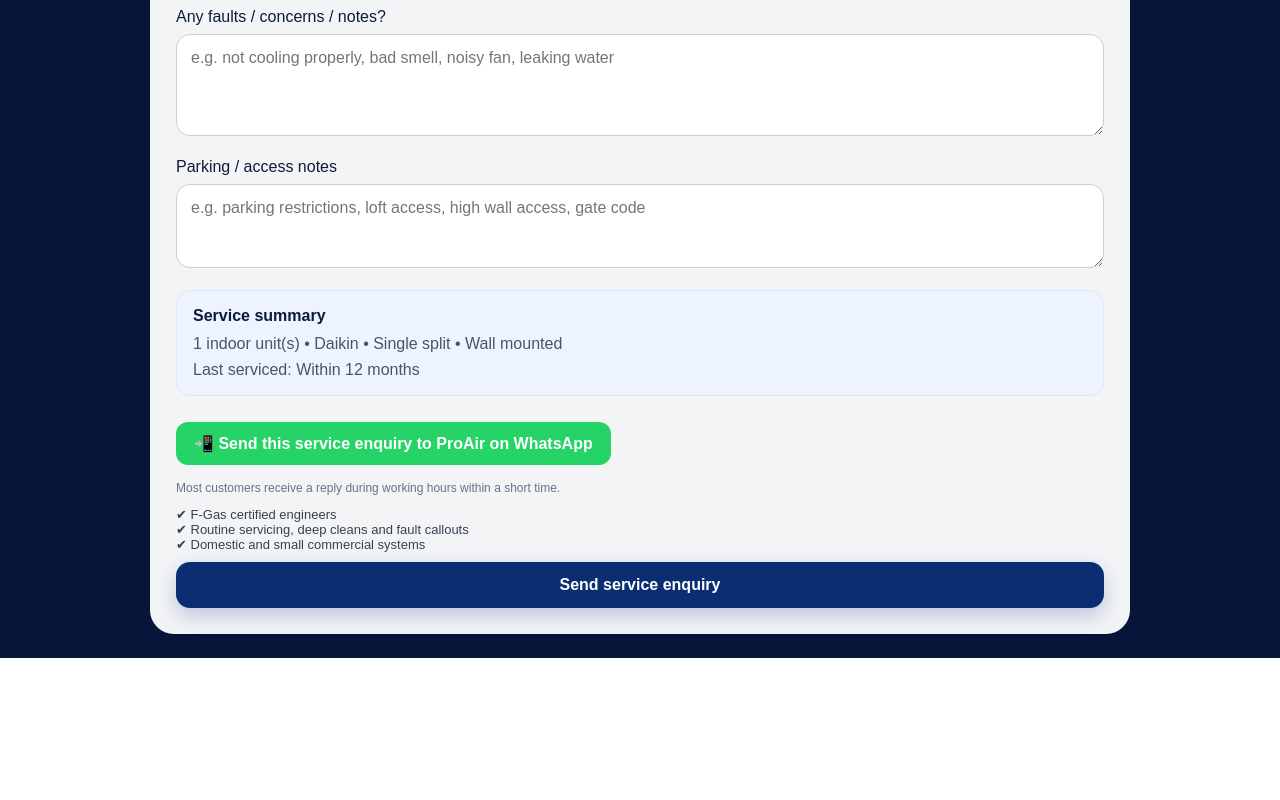
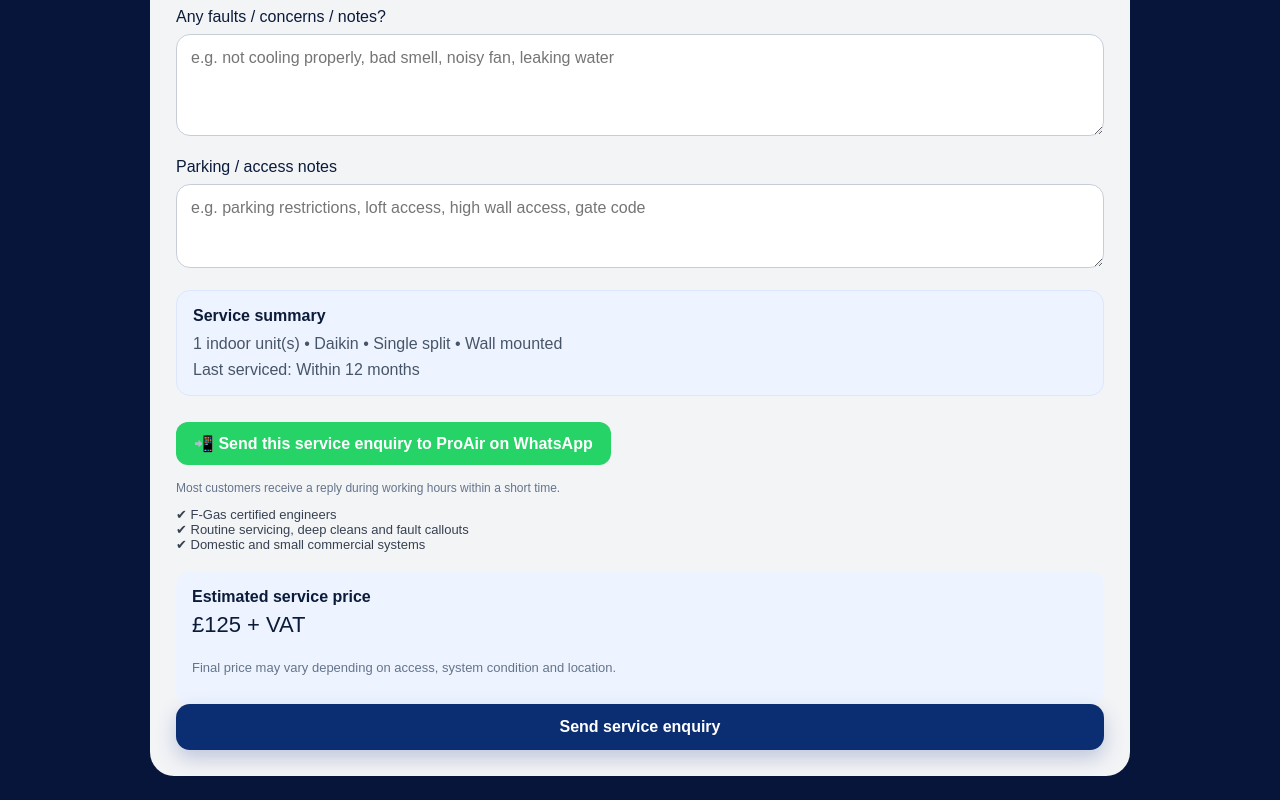
Before and after one commit to ProAir-Climate-Change/ProAirService, a Next.js app: page / in a window 1280 px wide. Shown: the part 892-1692 px from the top of the page. Before the commit the page ends 1550 px from the top, so only its background shows below. Built offline with nearby package versions, Linux system fonts and the light colour scheme.

Commit message:
Update page.jsx

```diff
--- a/app/page.jsx
+++ b/app/page.jsx
@@ -103,12 +103,61 @@ export default function Page() {
   const [lastServiced, setLastServiced] = useState("Within 12 months");
   const [enquiryType, setEnquiryType] = useState("Routine service");
   const [timeframe, setTimeframe] = useState("");
+  const [serviceType, setServiceType] = useState("service");
+const [unitType, setUnitType] = useState("wall");
+const [unitCount, setUnitCount] = useState(1);
 
   const [notes, setNotes] = useState("");
   const [accessNotes, setAccessNotes] = useState("");
 
   const [submitting, setSubmitting] = useState(false);
   const [submitMessage, setSubmitMessage] = useState("");
+
+  const servicePrice = useMemo(() => {
+
+let price = 0
+
+if(serviceType === "service"){
+
+if(unitType === "wall" || unitType === "floor"){
+
+if(unitCount === 1) price = 125
+else if(unitCount <= 4) price = unitCount * 60
+else price = unitCount * 45
+
+}
+
+if(unitType === "cassette" || unitType === "ducted"){
+
+if(unitCount === 1) price = 150
+else if(unitCount <= 4) price = unitCount * 70
+else price = unitCount * 55
+
+}
+
+}
+
+if(serviceType === "deep"){
+
+if(unitType === "wall" || unitType === "floor"){
+
+if(unitCount === 1) price = 180
+else price = unitCount * 120
+
+}
+
+if(unitType === "cassette" || unitType === "ducted"){
+
+if(unitCount === 1) price = 220
+else price = unitCount * 180
+
+}
+
+}
+
+return price
+
+}, [serviceType, unitType, unitCount])
 
   const detailsComplete =
     fullName.trim() &&
@@ -465,7 +514,30 @@ export default function Page() {
               <br />
               ✔ Domestic and small commercial systems
             </div>
+<div
+style={{
+background:"#eef4ff",
+borderRadius:"12px",
+padding:"16px",
+marginTop:"20px"
+}}
+>
 
+<strong>Estimated service price</strong>
+
+<p style={{fontSize:"22px",marginTop:"6px"}}>
+
+£{servicePrice.toLocaleString()} + VAT
+
+</p>
+
+<p style={{fontSize:"13px",color:"#64748b"}}>
+
+Final price may vary depending on access, system condition and location.
+
+</p>
+
+</div>
             <button type="submit" style={buttonStyle} disabled={!detailsComplete || submitting}>
               {submitting ? "Sending..." : "Send service enquiry"}
             </button>
```
